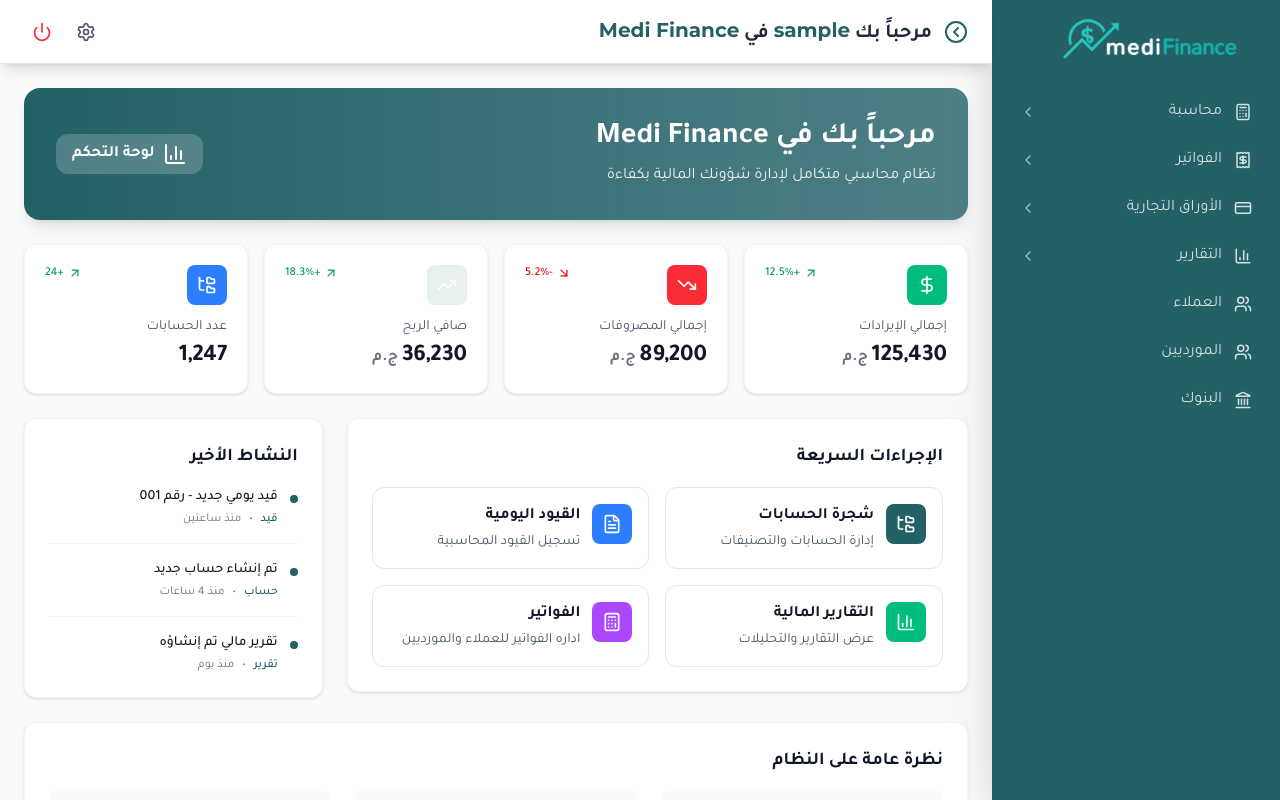
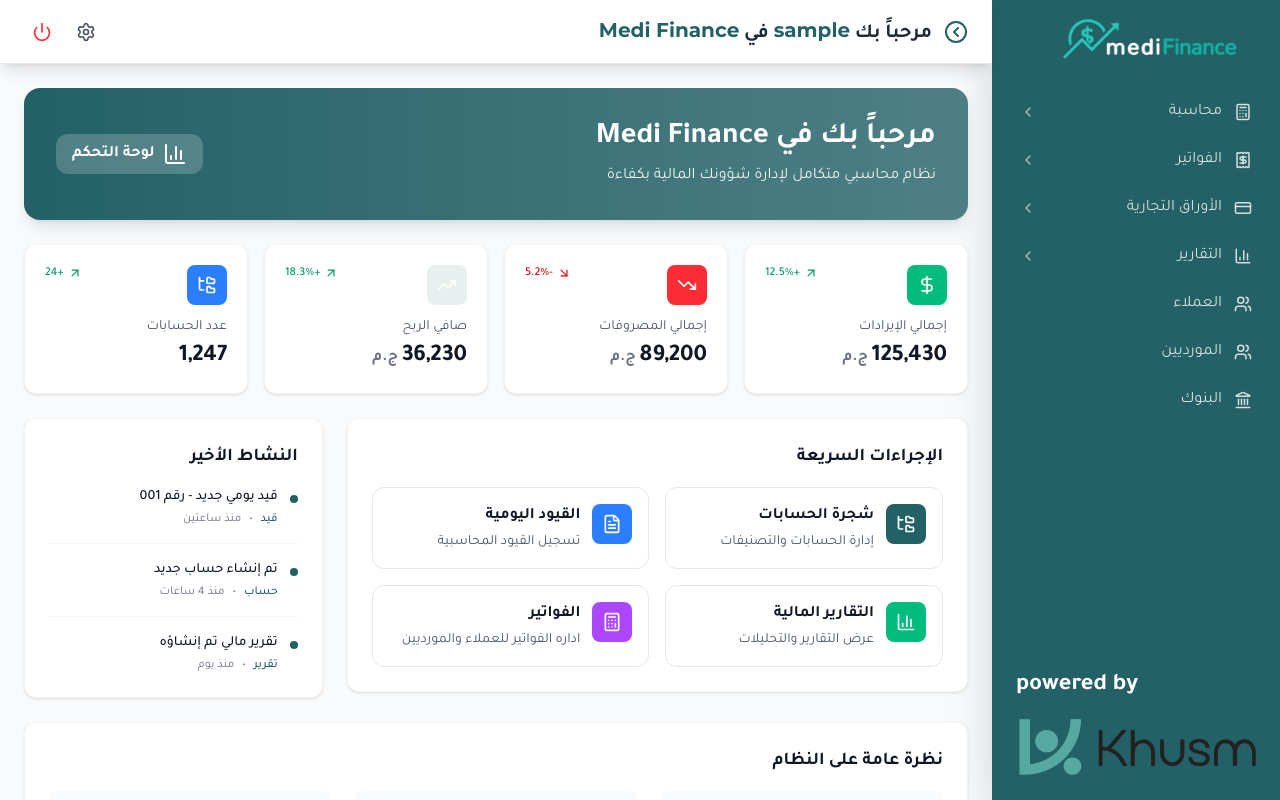
Before and after one commit to mo-kamal123/medi-finance, a React (Vite) app: page / in a window 1280 px wide. Built offline with nearby package versions, Linux system fonts and the light colour scheme; sample sign-in values are in the browser's storage.

Commit message:
add khusum logo

```diff
--- a/src/shared/components/sidebar.jsx
+++ b/src/shared/components/sidebar.jsx
@@ -18,6 +18,7 @@
 import SidebarItem from '../ui/sidebar-item';
 import { useSelector } from 'react-redux';
 import logo from '../../app/assets/logo.png';
+import khusum from '../../app/assets/Khusm Logo (1).png';
 
 const Sidebar = () => {
   const [active, setActive] = useState(null);
@@ -65,16 +66,6 @@
       name: 'الأوراق التجارية',
       icon: CreditCard,
       sub: [
-        // {
-        //   name: 'أوراق القبض',
-        //   link: '/commercial-papers/receivable',
-        //   icon: FileCheck,
-        // },
-        // {
-        //   name: 'أوراق الدفع',
-        //   link: '/commercial-papers/payable',
-        //   icon: FileText,
-        // },
         { name: 'الشيكات', link: '/cheques', icon: CreditCard },
       ],
     },
@@ -108,19 +99,19 @@
   return (
     <aside
       className={`
-    bg-primary h-screen shrink-0 text-white
-    transition-all duration-300 ease-in-out overflow-hidden
-    ${openSidebar ? 'w-72 p-4 shadow-2xl' : 'w-0 p-0'}
-  `}
+        bg-primary h-screen shrink-0 text-white flex flex-col
+        transition-all duration-300 ease-in-out overflow-hidden
+        ${openSidebar ? 'w-72 p-4 shadow-2xl' : 'w-0 p-0'}
+      `}
     >
       <div
-        className={`${openSidebar ? 'opacity-100' : 'opacity-0'} transition-opacity duration-300`}
+        className={`${openSidebar ? 'opacity-100' : 'opacity-0'} transition-opacity duration-300 flex flex-col flex-1`}
       >
         <div className="mb-6 flex items-center justify-start gap-2 px-2">
           <img src={logo} alt="logo" className="w-100" />
         </div>
 
-        <ul className="space-y-1">
+        <ul className="space-y-1 flex-1">
           {links.map((link) => (
             <SidebarItem
               key={link.name}
@@ -132,6 +123,11 @@
             />
           ))}
         </ul>
+
+        <div className="pt-4 flex flex-col items-end justify-center gap-2 px-2">
+          <p className="text-2xl text-white font-bold">powered by</p>
+          <img src={khusum} alt="logo" className="w-100" />
+        </div>
       </div>
     </aside>
   );
```
Also changed, not shown: src/app/assets/Khusm Logo (1).png (added).
